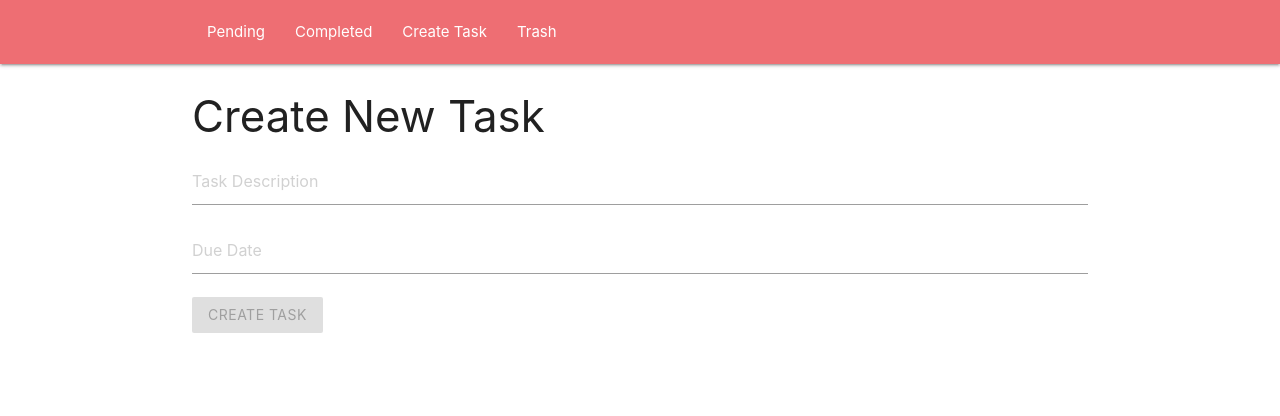
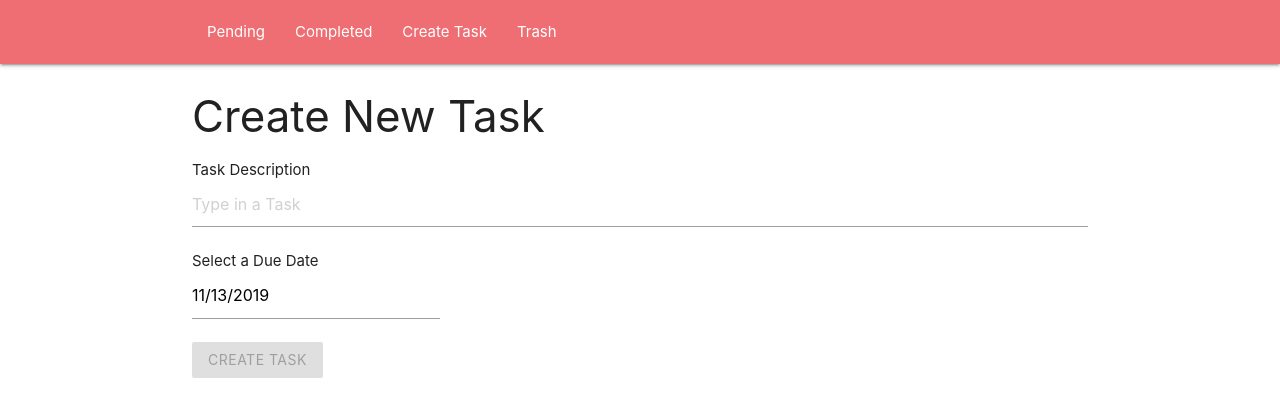
Before and after one commit to safwbdev/todolist-react, a React (Create React App) app in the folder frontend/: page /create in a window 1280 px wide. Shown: the top 416 px of the page. Built offline with nearby package versions, Linux system fonts and the light colour scheme.

Commit message:
implement moment to all list pages add datepicker to create form

```diff
--- a/frontend/package.json
+++ b/frontend/package.json
@@ -5,8 +5,11 @@
   "dependencies": {
     "axios": "^0.19.0",
     "bootstrap": "^4.3.1",
+    "moment": "^2.24.0",
     "react": "^16.11.0",
+    "react-datepicker": "^2.10.0",
     "react-dom": "^16.11.0",
+    "react-moment": "^0.9.6",
     "react-scripts": "3.2.0"
   },
   "scripts": {
--- a/frontend/src/App.js
+++ b/frontend/src/App.js
@@ -1,7 +1,7 @@
 import React, { Component } from 'react';
 import { BrowserRouter as Router, Route, Link } from "react-router-dom";
 // import "bootstrap/dist/css/bootstrap.min.css";
-
+import "react-datepicker/dist/react-datepicker.css";
 import CreateTodo from "./components/create-todo.component";
 import EditTodo from "./components/edit-todo.component";
 import PendingList from "./components/PendingList";
--- a/frontend/src/components/CompletedList.js
+++ b/frontend/src/components/CompletedList.js
@@ -1,6 +1,9 @@
 import React, {Component} from 'react';
 import { Link } from 'react-router-dom';
 import axios from 'axios';
+import Moment from 'react-moment';
+
+// import 'moment-timezone';
 
 const Task = props => (
     <tr>
@@ -19,8 +22,12 @@ const Task = props => (
                 }>Uncheck</div>
         </td>
         <td>{props.task.task_description}</td>
-        <td>{props.task.due_date}</td>
-        <td>{props.task.date_completed}</td>
+        <td>
+            <Moment format="DD-MM-YYYY">{props.task.due_date}</Moment>
+        </td>
+        <td>
+            <Moment format="DD-MM-YYYY">{props.task.date_completed}</Moment>
+        </td>
         <td className="center">
             <Link className="waves-effect waves-light btn blue" to={"/edit/"+props.task._id}>Edit</Link>{' '}
             <div className="waves-effect waves-light btn red darken-3" onClick={() =>
--- a/frontend/src/components/PendingList.js
+++ b/frontend/src/components/PendingList.js
@@ -1,6 +1,7 @@
 import React, {Component} from 'react';
 import { Link } from 'react-router-dom';
 import axios from 'axios';
+import Moment from 'react-moment';
 
 const Task = props => (
     <tr>
@@ -19,7 +20,7 @@ const Task = props => (
                 }>Check</div>
         </td >
         <td>{props.task.task_description}</td>
-        <td>{props.task.due_date}</td>
+        <td><Moment format="DD-MM-YYYY">{props.task.due_date}</Moment></td>
         <td className="center">
             <Link className="waves-effect waves-light btn blue" to={"/edit/"+props.task._id}>Edit</Link>{' '}
             <div className="waves-effect waves-light btn red darken-3" onClick={() =>
--- a/frontend/src/components/TrashList.js
+++ b/frontend/src/components/TrashList.js
@@ -1,5 +1,6 @@
 import React, {Component} from 'react';
 import axios from 'axios';
+import Moment from 'react-moment';
 
 const Task = props => (
     <tr>
@@ -10,7 +11,7 @@ const Task = props => (
             (<div className="btn green">Unchecked</div>)}
         </td >
         <td>{props.task.task_description}</td>
-        <td>{props.task.due_date}</td>
+        <td><Moment format="DD-MM-YYYY">{props.task.due_date}</Moment></td>
         <td className="center">
         <div className="waves-effect waves-light btn amber darken-4" onClick={() =>
                 axios.post('http://localhost:4000/tasks/update/'+ props.task._id,
--- a/frontend/src/components/create-todo.component.js
+++ b/frontend/src/components/create-todo.component.js
@@ -1,5 +1,6 @@
 import React, {Component} from 'react';
 import axios from 'axios';
+import DatePicker from "react-datepicker";
 
 export default class CreateTodo extends Component {
 
@@ -12,10 +13,10 @@ export default class CreateTodo extends Component {
 
         this.state = {
             task_description: '',
-            due_date: '',
+            due_date: new Date(),
             task_completed: false,
             date_completed: '',
-            task_deleted: false
+            task_deleted: false,
         }
     }
 
@@ -25,11 +26,17 @@ export default class CreateTodo extends Component {
         });
     }
 
-    onChangeDueDate(e) {
+    // onChangeDueDate(e) {
+    //     this.setState({
+    //         due_date: e.target.value
+    //     });
+    // }
+
+    onChangeDueDate = date => {
         this.setState({
-            due_date: e.target.value
+            due_date: date
         });
-    }
+      };
 
 
     onSubmit(e) {
@@ -60,6 +67,8 @@ export default class CreateTodo extends Component {
             date_completed: '',
             task_deleted: false
         })
+
+        this.props.history.push('/');
     }
 
     render() {
@@ -89,24 +98,23 @@ export default class CreateTodo extends Component {
                 </form> */}
                 <form onSubmit={this.onSubmit}>
                     <div class="input-field col s6">
+                        <div>Task Description</div>
                         <input
                             id="task_desc"
                             type="text"
                             class="validate"
-                            placeholder="Task Description"
+                            placeholder="Type in a Task"
                             value={this.state.task_description}
                             onChange={this.onChangetaskDescription}
                              />
                     </div>
                     <div class="input-field col s6">
-                        <input
-                            id="task_desc"
-                            type="text"
-                            class="validate"
+                        <div>Select a Due Date</div>
+                        <DatePicker
+                            selected={this.state.due_date}
                             placeholder="Due Date"
-                            value={this.state.due_date}
-                            onChange={this.onChangeDueDate}
-                             />
+                            // value={this.state.due_date}
+                            onChange={this.onChangeDueDate} />
                     </div>
                     <div class="input-field col s12">
                         {(this.state.task_description ==='') || (this.state.due_date ==='') ?
--- a/frontend/src/components/edit-todo.component.js
+++ b/frontend/src/components/edit-todo.component.js
@@ -1,6 +1,8 @@
 import React, {Component} from 'react';
 import { Link } from 'react-router-dom';
 import axios from 'axios';
+
+// import DatePicker from "react-datepicker";
 
 export default class EditTodo extends Component {
 
```
Also changed, not shown: 1 other file (tests, documents, lock files or other folders).
